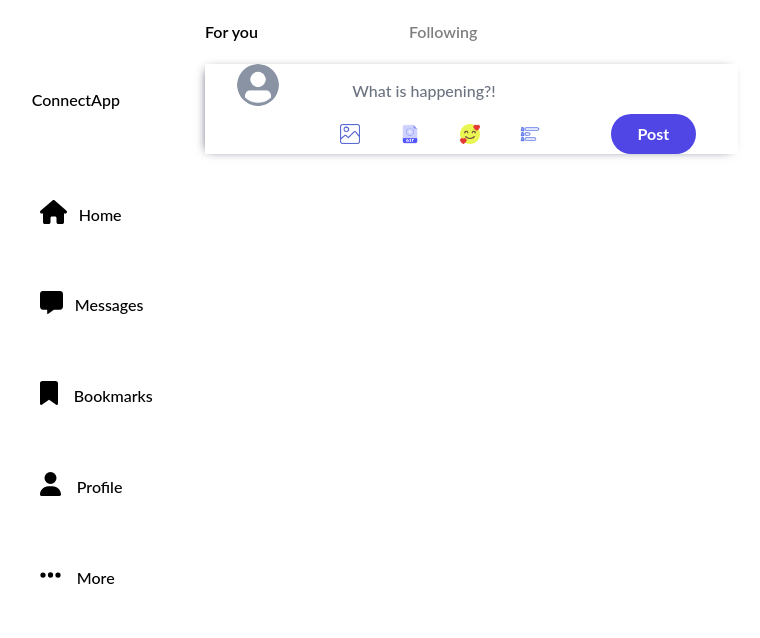
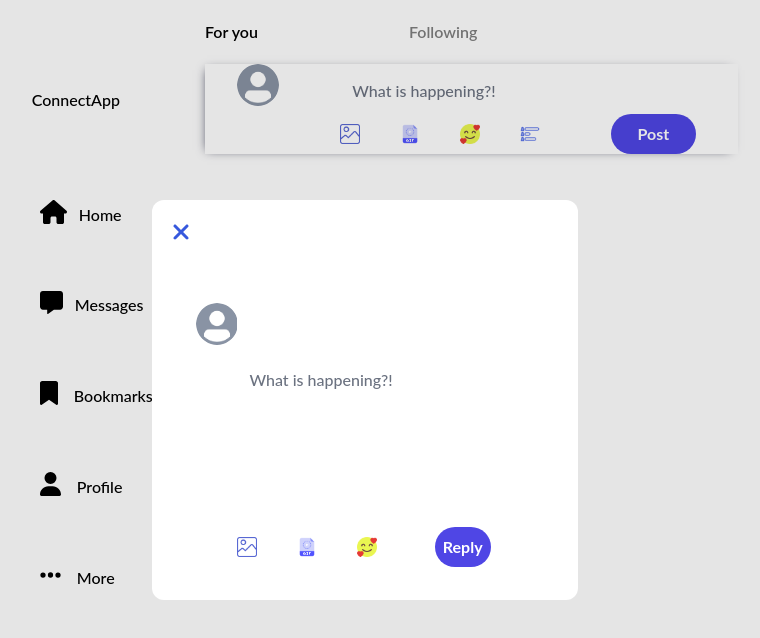
Before and after one commit to CostinVE/ConnectApp, a React (Vite) app: page /ConnectApp in a window 1280 px wide. Both pictures are taken after a click on the picture 625 px from the left and 134 px from the top of the page. Shown: the top 638 px of the page, without its empty margins (275-1035 px from the left). Built offline with nearby package versions, Linux system fonts and the light colour scheme; no server answers; the database is empty.

Commit message:
working on images

```diff
--- a/src/components/FeedComponents/MainFeed.jsx
+++ b/src/components/FeedComponents/MainFeed.jsx
@@ -3,6 +3,8 @@ import gifPNG from "../../assets/gif.png"; // Adjust the import path
 import emojiPNG from "../../assets/smile.png"; // Adjust the import path
 import pollPNG from "../../assets/polling.png"; // Adjust the import path
 import imagePNG from "../../assets/imageupload.png"; // Adjust the import path
+import { FontAwesomeIcon } from "@fortawesome/react-fontawesome";
+import { faHeart, faRepeat, faXmark } from "@fortawesome/free-solid-svg-icons";
 
 
 import React, { useState, useEffect} from "react";
@@ -17,6 +19,7 @@ export const MainFeed = () => {
 
   const [tweetList, setTweetList] = useState([])
   const [newPost, setNewPost] = useState('');
+
 
 
   const tweetCollectionRef = collection(database, "tweets");
@@ -37,6 +40,149 @@ export const MainFeed = () => {
 
     return `${timeString}, ${dateString}`;
   };
+
+
+  const [isImageUploadForm, setImageUploadForm] = useState(false);
+
+  const openImageUploadForm = () => {
+    setImageUploadForm(true);
+  };
+
+  const closeImageUploadForm = () => {
+    setImageUploadForm(false);
+  };
+
+  const handleDivClick = (event) => {
+    // Check if the clicked element is the div itself
+    if (event.target === event.currentTarget) {
+      // Call closeImageUploadForm only when clicking on the div itself
+      closeImageUploadForm();
+    }
+  };
+
+  const handleShowDivClick = (id) => {
+    const commentDiv = document.getElementById(`commentDiv-${id}`);
+    if (commentDiv) {
+      commentDiv.style.display = "block";
+    }
+  };
+
+  const handleHideDivClick = (id) => {
+    const commentDiv = document.getElementById(`commentDiv-${id}`);
+    if (commentDiv) {
+      commentDiv.style.display = "none";
+    }
+  };
+
+
+
+
+  const ImageUploadForm = () => {
+    const [newPost, setNewPost] = useState("");
+    const [user, setUser] = useState(null); // State to store user data
+
+    useEffect(() => {
+      const fetchUserData = async () => {
+        try {
+          const userID = auth?.currentUser?.uid;
+          const userData = await getUserByUserID(userID);
+          setUser(userData);
+        } catch (error) {
+          console.error("Error fetching user:", error);
+        }
+      };
+
+      fetchUserData(); // Fetch user data when component mounts
+    }, []);
+
+    const addImageToTweet = async () => {
+      try {
+        // Add the comment only to the tweet that is currently being interacted with
+        const parentDocRef = doc(database, "tweets", tweetList[0].id); // Change the index as needed
+        await addDoc(collection(parentDocRef, "comments"), {
+          commentText: newPost,
+          Likes: 0,
+          Username: user ? user.username : "Unknown",
+        });
+      } catch (error) {
+        console.error("Error adding comment to tweet:", error);
+      }
+    };
+    return (
+      <div
+        id="commentform"
+        className="fixed h-full w-full inset-0 z-50 flex items-center justify-center bg-black bg-opacity-10"
+        onClick={handleDivClick}
+      >
+        <div className="flex-col w-1/3 h-2/4 p-5 bg-white rounded-xl">
+          <FontAwesomeIcon
+            icon={faXmark}
+            style={{ color: "#3658dd", fontSize: "24px", cursor: "pointer" }}
+            onClick={closeImageUploadForm}
+          />
+          <div className="grid grid-cols-6 gap-2 my-8">
+            <img
+              id="ProfileIMG"
+              src={avatarIMG}
+              className="col-start-1 col-end-1 row-start-1 row-end-1"
+              style={{
+                height: "42px",
+                borderRadius: "50%",
+                marginLeft: "1.5em",
+                marginTop: "1.5em",
+              }}
+              alt="User Avatar"
+            />
+            <input
+              className="col-start-2 col-end-4 row-start-1 w-80 row-end-1 border-none"
+              placeholder="What is happening?!"
+              style={{ height: "200px", minWidth: "100%", border: "none" }}
+              onChange={(event) => setNewPost(event.target.value)}
+            />
+
+            <div className="col-start-2 col-end-2 row-start-7 row-end-7 flex items-center">
+              <img
+                src={imagePNG}
+                style={{
+                  height: "20px",
+                  marginRight: "40px",
+                  cursor: "pointer",
+                }}
+                alt="Image Icon"
+              />
+              <img
+                src={gifPNG}
+                style={{
+                  height: "20px",
+                  marginRight: "40px",
+                  cursor: "pointer",
+                }}
+                alt="GIF Icon"
+              />
+              <img
+                src={emojiPNG}
+                style={{
+                  height: "20px",
+                  marginRight: "40px",
+                  cursor: "pointer",
+                }}
+                alt="Emoji Icon"
+              />
+            </div>
+            <div className="col-start-5 col-end-5 row-start-7 row-end-7">
+              <button
+                className="bg-indigo-600 hover:bg-indigo-500 text-white font-bold py-2 px-2  rounded-full"
+                onClick={addImageToTweet}
+              >
+                Reply
+              </button>
+            </div>
+          </div>
+        </div>
+      </div>
+    );
+  };
+
 
 
   const onPost = async () => {
@@ -128,7 +274,7 @@ export const MainFeed = () => {
         />
 
         <div className="col-start-2 col-end-4 row-start-2 row-end-2 flex items-center">
-          <img src={imagePNG} style={{ height: '20px', marginRight: "40px", cursor: "pointer" }} alt="Image Icon" />
+          <img src={imagePNG} onClick={openImageUploadForm} style={{ height: '20px', marginRight: "40px", cursor: "pointer" }} alt="Image Icon" />
           <img src={gifPNG} style={{ height: '20px', marginRight: "40px", cursor: "pointer" }} alt="GIF Icon" />
           <img src={emojiPNG} style={{ height: '20px', marginRight: "40px", cursor: "pointer" }} alt="Emoji Icon" />
           <img src={pollPNG} style={{ height: '20px', marginRight: "40px", cursor: "pointer" }} alt="Poll Icon" />
@@ -136,6 +282,18 @@ export const MainFeed = () => {
         <div className="col-start-4 col-end-5 row-start-2 row-end-3">
           <button className="bg-indigo-600 hover:bg-indigo-500 w-2/3 text-white font-bold py-2 px-5 rounded-full" onClick={onPost}>Post</button>
         </div>
+        {isImageUploadForm && <ImageUploadForm />}
+        <div
+                className="commentDiv"
+                id={`commentDiv`}
+                style={{
+                  display: "none",
+                  top: "100%",
+                  left: "0",
+                  backgroundColor: "white",
+                  padding: "10px",
+                }}
+              ></div>
       </section>
       {/* Feed space */}
       <section className="flex-col w-full">
--- a/src/components/FeedComponents/TweetComponent.jsx
+++ b/src/components/FeedComponents/TweetComponent.jsx
@@ -231,10 +231,6 @@ const TweetComponent = () => {
   const userID = auth?.currentUser?.uid;
   console.log(userID);
 
-  getDownloadURL(ref(storage, `profileimages/${userID}`)).then((url) => {
-    const img = document.getElementById("ProfileIMG");
-    img.setAttribute("src", url).catch((error) => {});
-  });
 
   useEffect(() => {
     const intervalId = setInterval(() => {
@@ -248,16 +244,52 @@ const TweetComponent = () => {
     <>
       {tweetList
         .sort((a, b) => b.Timestamp.seconds - a.Timestamp.seconds)
-        .map((tweet) => {
+        .map((tweet, index) => {
           const tweetComments = comments.filter(
             (commentBlock) => commentBlock[0]?.tweetId === tweet.id
           );
+
+          const tweetId = tweet.id;
+
+          // Generate a unique ID for the image element
+          const imageId = `ProfileIMG-${index}`;
+
+          const fetchTweetAndGetUserImage = async (tweetId, index) => {
+            try {
+              // Fetch tweet data
+              const tweetRef = doc(database, "tweets", tweetId);
+              const tweetDoc = await getDoc(tweetRef);
+
+              if (tweetDoc.exists()) {
+                const tweetData = tweetDoc.data();
+                const tweetProfileIMG = tweetData.UserId
+
+                // Check if UserId exists
+                if (tweetProfileIMG) {
+                  // Use the extracted UserId to construct the path
+                  const imageUrl = await getDownloadURL(ref(storage, `profileimages/${tweetProfileIMG}`));
+
+                  // Update image element
+                  const img = document.getElementById(imageId);
+                  img.setAttribute("src", imageUrl);
+                  return; // No need to return anything explicitly as the function is asynchronous
+                }
+              }
+
+              console.warn("User ID not found in tweet data or tweet does not exist.");
+            } catch (error) {
+              console.error("Error fetching tweet or user image:", error);
+            }
+          };
+
+          // Call the function and pass the index
+          fetchTweetAndGetUserImage(tweetId, index);
 
 
 
           const usersCollectionRef = collection(database, "Users");
           const userID = auth.currentUser.uid;
-          const tweetId = tweet.id;
+
 
           const addToReposts = async (userId, tweetId) => {
             try {
@@ -382,7 +414,7 @@ const TweetComponent = () => {
               <div className="flex-col p-3 Shadow">
                 <div className="flex flex-row my-5">
                   <img
-                    id="ProfileIMG"
+                    id={imageId}
                     src={avatarIMG}
                     className="col-start-1 col-end-1 row-start-1 row-end-2"
                     style={{ height: "32px", borderRadius: "50%" }}
--- a/src/components/signIn.jsx
+++ b/src/components/signIn.jsx
@@ -1,6 +1,6 @@
 import { useState, useEffect } from 'react';
 import { auth, googleProvider} from '../config/firebase'
-import { createUserWithEmailAndPassword, signInWithPopup, onAuthStateChanged, signOut } from 'firebase/auth';
+import { createUserWithEmailAndPassword, signInWithPopup, onAuthStateChanged, signOut, signInWithEmailAndPassword } from 'firebase/auth';
 import { useNavigate } from 'react-router-dom';
 
 
@@ -23,14 +23,18 @@ const SignIn = () => {
 
 
     const signIn = async () => {
-        try {
-            await createUserWithEmailAndPassword(auth, email, password);
-        } catch (err) {
-            console.error(err);
-        }
-        navigate('/ConnectApp')
+      try {
+        // Use signInWithEmailAndPassword for existing accounts
+        const userCredential = await signInWithEmailAndPassword(auth, email, password);
+
+        // Handle success (optional)
+        console.log("Signed in successfully:", userCredential.user);
+        navigate('/ConnectApp'); // Navigate to the desired page after successful login
+      } catch (err) {
+        console.error("Error signing in:", err);
+        // Handle errors appropriately (e.g., display error message to the user)
+      }
     };
-
     const signInWithGoogle = async () => {
         try {
             await signInWithPopup(auth, googleProvider);
```
Also changed, not shown: src/components/Profile/ProfileNavigation.jsx (+7 -5 lines).
